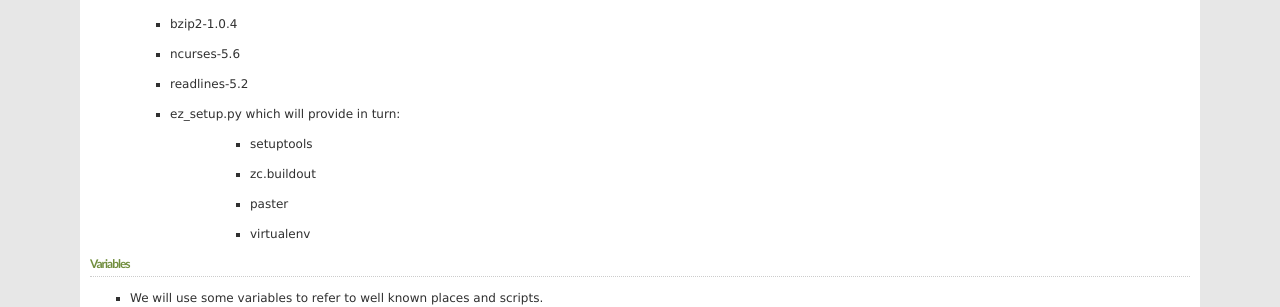
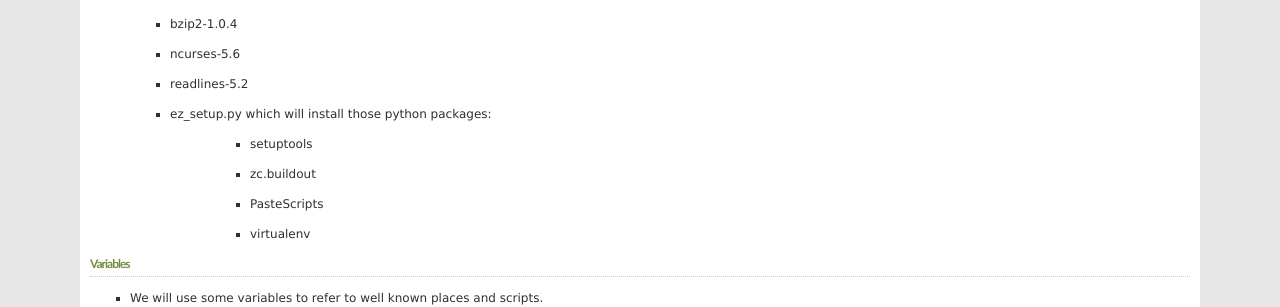
Before and after one commit to minitage/minitage.github.io, a Sphinx documentation site: the page built from source/installation.rst, in a window 1280 px wide and 900 px high, scrolled down 2397 px. Shown: the part 153-460 px from the top of the window. Built offline with Sphinx 7.4.7, drawn with Linux system fonts in a browser that asks for light colours.

Commit message:
minitage for dummies improvment

```diff
--- a/source/installation.rst
+++ b/source/installation.rst
@@ -121,11 +121,11 @@
     * bzip2-1.0.4
     * ncurses-5.6
     * readlines-5.2
-    * ez_setup.py which will provide in turn:
+    * ez_setup.py which will install those python packages:
 
         * setuptools
         * zc.buildout
-        * paster
+        * PasteScripts
         * virtualenv
 
 Variables
```
